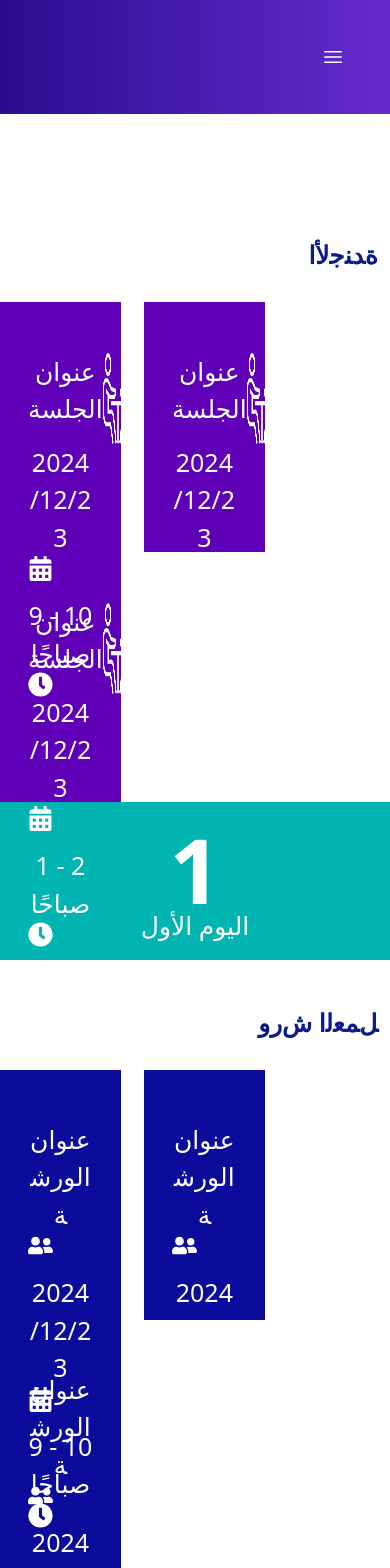
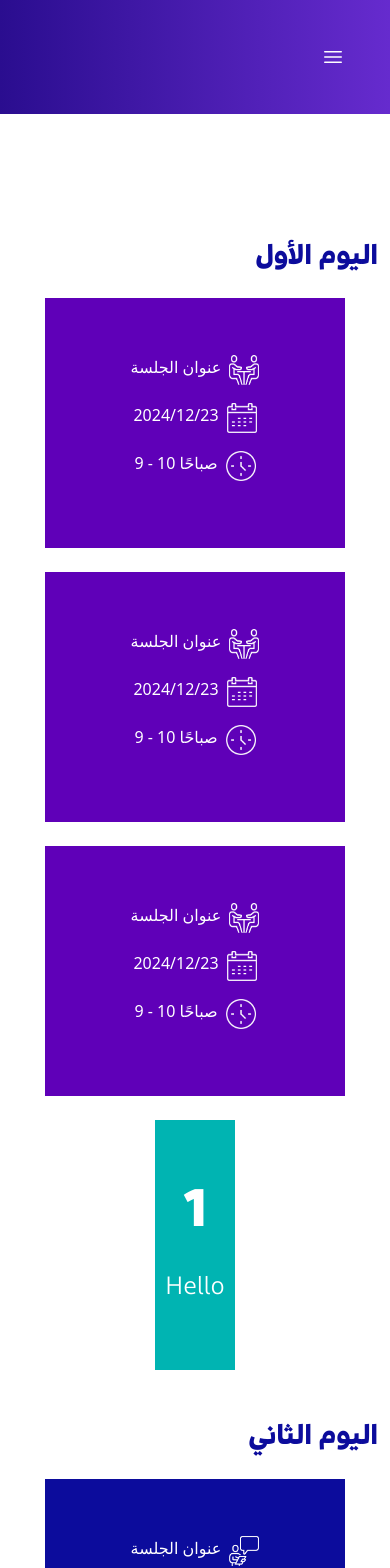
Before and after one commit to muiezarif/saudi-conference-front, a React (Create React App) app: page /cal in a window 390 px wide. Shown: the top 1568 px of the page. Built offline with nearby package versions, Linux system fonts and the light colour scheme.

Commit message:
responsive

```diff
--- a/src/App.js
+++ b/src/App.js
@@ -9,6 +9,8 @@
 import {BrowserRouter, Route, Routes} from "react-router-dom";
 import {Home} from "./pages/Home";
 import {RegMethodOne} from "./pages/RegMethodOne";
+import RegistrationForm3 from "./pages/RegistrationForm3";
+
 function App() {
     return (
         <BrowserRouter>
@@ -17,9 +19,9 @@
                 <Route path="/reg" element={<RegistrationForm/>}/>
                 <Route path="/reg1" element={<RegistrationForm1/>}/>
                 <Route path="/reg2" element={<RegistrationForm2/>}/>
+                <Route path="/reg3" element={<RegistrationForm3/>}/>
                 <Route path="/box" element={<BoxesDetails/>}/>
                 <Route path="/cal" element={<Calendar/>}/>
-                <Route path="/con" element={<ConferencePage/>}/>
                 <Route path="/regmethod" element={<RegMethodOne/>}/>
                 <Route path="/main" element={<MainPage/>}/>
             </Routes>
--- a/src/component/CustomNavbar.js
+++ b/src/component/CustomNavbar.js
@@ -10,9 +10,9 @@
 import "../style/fonts.css";
 
 const navigation = [
-    {name: 'المتحدثين', href: '/regmethod'},
-    {name: 'التسجيل', href: '/con'},
-    {name: 'الرعايات', href: '/box'},
+    {name: 'المتحدثين', href: ''},
+    {name: 'التسجيل', href: '/reg3'},
+    {name: 'الرعايات', href: '/regmethod'},
     {name: 'الجهات والرعاة', href: '/reg2'},
     {name: 'المركز الإعلامي', href: '/reg1'},
     {name: 'الأجندة وورش العمل', href: '/cal'},
--- a/src/pages/Calendar.js
+++ b/src/pages/Calendar.js
@@ -1,120 +1,164 @@
 import React from 'react';
-import {Card, CardBody, Col, Container, Row} from 'reactstrap';
-import {FaCalendarAlt, FaClock, FaUserFriends} from 'react-icons/fa';
+import {Col, Container, Row} from 'reactstrap';
 import 'bootstrap/dist/css/bootstrap.min.css';
 import {Base} from "../component/Base";
 import iconSit from "../asset/icon_sit.png";
+import iconCal from "../asset/icon_calender.png";
+import iconClock from "../asset/icon_clock.png";
+import iconWrite from "../asset/icon_write.png";
 
 
 const Calendar = () => {
-    const workshops = [
-        {title: 'عنوان الورشة', date: '2024/12/23', time: '9 - 10 صباحًا'},
-        {title: 'عنوان الورشة', date: '2024/12/23', time: '11 - 12 صباحًا'},
-        {title: 'عنوان الورشة', date: '2024/12/23', time: '1 - 2 صباحًا'},
-    ];
-    const workshops2 = [
-        {title: 'عنوان الجلسة', date: '2024/12/23', time: '9 - 10 صباحًا', img: iconSit},
-        {title: 'عنوان الجلسة', date: '2024/12/23', time: '11 - 12 صباحًا', img: iconSit},
-        {title: 'عنوان الجلسة', date: '2024/12/23', time: '1 - 2 صباحًا', img: iconSit},
-    ];
-    const style = {
-        card: {
-            // height: '250px',
-            // width: 'auto',
-            border: 'none',
-            backgroundColor: 'transparent',
-            textAlign: "center",
-            // display: 'flex',
-            // alignItems: 'center',
-            // textAlign: 'right',
-            // justifyContent: 'center',
-            marginTop: '35px'
+    const headingData = {
+        firstHeading: "اليوم الأول",
+        secondHeading: "اليوم الثاني"
+    }
+    const data = [
+        {
+            title: 'عنوان الجلسة',
+            titleIcon: iconSit,
+            date: '2024/12/23',
+            dateIcon: iconCal,
+            time: '9 - 10 صباحًا',
+            timeIcon: iconClock
         },
-        cardParagraph: {
-            fontSize: '25px',
-            color: 'white'
+        {
+            title: 'عنوان الجلسة',
+            titleIcon: iconSit,
+            date: '2024/12/23',
+            dateIcon: iconCal,
+            time: '9 - 10 صباحًا',
+            timeIcon: iconClock
         },
-        imageStyle: {
-            width: "30px"
+        {
+            title: 'عنوان الجلسة',
+            titleIcon: iconSit,
+            date: '2024/12/23',
+            dateIcon: iconCal,
+            time: '9 - 10 صباحًا',
+            timeIcon: iconClock
         }
-    }
+    ]
+
+    const data2 = [
+        {
+            title: 'عنوان الجلسة',
+            titleIcon: iconWrite,
+            date: '2024/12/23',
+            dateIcon: iconCal,
+            time: '9 - 10 صباحًا',
+            timeIcon: iconClock
+        },
+        {
+            title: 'عنوان الجلسة',
+            titleIcon: iconWrite,
+            date: '2024/12/23',
+            dateIcon: iconCal,
+            time: '9 - 10 صباحًا',
+            timeIcon: iconClock
+        },
+        {
+            title: 'عنوان الجلسة',
+            titleIcon: iconWrite,
+            date: '2024/12/23',
+            dateIcon: iconCal,
+            time: '9 - 10 صباحًا',
+            timeIcon: iconClock
+        }
+    ]
     return (
         <Base>
-            <Container className="my-5">
-                <Row>
-                    <Col className="text-center">
-                        <h2 style={{color: '#0b1a8a', textAlign: 'right', fontWeight: 'bold'}}> ﺓﺪﻨﺟﻷﺍ</h2>
+            <Container>
+                <h1 style={{
+                    textAlign: "right",
+                    fontFamily: "DiodrumBold",
+                    marginBottom: "25px",
+                    color: "#0c0c9c"
+                }}>{headingData.firstHeading}</h1>
+                <Row style={{display: "flex", justifyContent: "center"}}>
+                    <Col xs={12} md={6} lg={10} xl={10} className="d-flex justify-content-center flex-wrap gap-4">
+                        {data.map(item => (
+                            <div style={{
+                                backgroundColor: "#5f00b8",
+                                width: "300px",
+                                height: "250px",
+                                alignContent: "center",
+                            }}>
+                                <div className="d-flex justify-content-center gap-2 mb-2">
+                                    < p className="text-white">{item.title}</p>
+                                    <img src={item.titleIcon} alt="" style={{width: "30px", height: "30px"}}/>
+                                </div>
+                                <div className="d-flex justify-content-center gap-2 mb-2">
+                                    <p className="text-white">{item.date}</p>
+                                    <img src={item.dateIcon} alt="" style={{width: "30px", height: "30px"}}/>
+                                </div>
+                                <div className="d-flex justify-content-center gap-2">
+                                    <p className="text-white">{item.time}</p>
+                                    <img src={item.timeIcon} alt="" style={{width: "30px", height: "30px"}}/>
+                                </div>
+                            </div>
+                        ))
+                        }
+                        <div style={{
+                            backgroundColor: "#00b4b2",
+                            width: "80px",
+                            height: "250px",
+                            alignContent: "center",
+                            textAlign: "center",
+                            color: "white"
+                        }}>
+                            <p style={{fontFamily: "DiodrumBold", fontSize: "55px"}}>1</p>
+                            <p style={{fontFamily: "DiodrumRegular", fontSize: "25px"}}>Hello</p>
+                        </div>
                     </Col>
                 </Row>
 
-                <Row className="mt-4">
-                    <Col md="11">
-                        <Row style={{columnGap: '23px'}}>
-                            {workshops2.map((workshop, index) => (
-                                <Col key={index} md="4" style={{background: "#5f00b8", width: '31%', height: '250px'}}>
-                                    <Card className="" style={style.card}>
-                                        <CardBody>
-                                            <div className="d-flex">
-                                                <p style={style.cardParagraph}>{workshop.title}</p>
-                                                <img src={workshop.img} style={style.imageStyle}/>
-                                            </div>
-                                            <p style={{fontSize: '25px', color: 'white'}}>{workshop.date} <FaCalendarAlt
-                                                color="white"/></p> {/* Icon and Dynamic Date with Larger Font */}
-                                            <p style={{fontSize: '25px', color: 'white'}}>{workshop.time} <FaClock
-                                                color="white"/></p> {/* Icon and Dynamic Time with Larger Font */}
-                                        </CardBody>
-                                    </Card>
-                                </Col>
-                            ))}
-                        </Row>
-                    </Col>
-
-                    <Col md="1" className="text-white d-flex align-items-center justify-content-center"
-                         style={{backgroundColor: "#00b4b2"}}>
-                        <div className='text-center'>
-                            <strong style={{fontSize: '90px'}}>1</strong>
-                            <p style={{fontSize: '25px', marginTop: '-30px'}}>اليوم الأول</p>
+                <h1 style={{
+                    textAlign: "right",
+                    marginTop: "50px",
+                    fontFamily: "DiodrumBold",
+                    marginBottom: "25px",
+                    color: "#0c0c9c"
+                }}>{headingData.secondHeading}</h1>
+                <Row style={{display: "flex", justifyContent: "center"}}>
+                    <Col xs={12} md={6} lg={10} xl={10} className="d-flex justify-content-center flex-wrap gap-4">
+                        {data2.map(item => (
+                            <div style={{
+                                backgroundColor: "#0c0c9c",
+                                width: "300px",
+                                height: "250px",
+                                alignContent: "center",
+                            }}>
+                                <div className="d-flex justify-content-center gap-2 mb-2">
+                                    < p className="text-white">{item.title}</p>
+                                    <img src={item.titleIcon} alt="" style={{width: "30px", height: "30px"}}/>
+                                </div>
+                                <div className="d-flex justify-content-center gap-2 mb-2">
+                                    <p className="text-white">{item.date}</p>
+                                    <img src={item.dateIcon} alt="" style={{width: "30px", height: "30px"}}/>
+                                </div>
+                                <div className="d-flex justify-content-center gap-2">
+                                    <p className="text-white">{item.time}</p>
+                                    <img src={item.timeIcon} alt="" style={{width: "30px", height: "30px"}}/>
+                                </div>
+                            </div>
+                        ))
+                        }
+                        <div style={{
+                            backgroundColor: "#00b4b2",
+                            width: "80px",
+                            height: "250px",
+                            alignContent: "center",
+                            textAlign: "center",
+                            color: "white"
+                        }}>
+                            <p style={{fontFamily: "DiodrumBold", fontSize: "55px"}}>1</p>
+                            <p style={{fontFamily: "DiodrumRegular", fontSize: "25px"}}>Hello</p>
                         </div>
-
-                    </Col>
-                </Row>
-                <Row className='mt-5'>
-                    <Col className="text-center">
-                        <h2 style={{color: '#0b1a8a', textAlign: 'right', fontWeight: 'bold'}}>ﻞﻤﻌﻟﺍ ﺵﺭﻭ</h2>
-                    </Col>
-                </Row>
-                <Row className="mt-4">
-                    <Col md="11">
-                        <Row style={{columnGap: '23px'}}>
-                            {workshops.map((workshop, index) => (
-                                <Col key={index} md="4" style={{background: "#0c0c9c", width: '31%', height: '250px'}}>
-                                    <Card className="" style={style.card}>
-                                        <CardBody>
-                                            <p style={{fontSize: '25px', color: 'white'}}>{workshop.title}
-                                                <FaUserFriends color="white"/></p>
-                                            <p style={{fontSize: '25px', color: 'white'}}>{workshop.date} <FaCalendarAlt
-                                                color="white"/></p>
-                                            <p style={{fontSize: '25px', color: 'white'}}>{workshop.time} <FaClock
-                                                color="white"/></p>
-                                        </CardBody>
-                                    </Card>
-                                </Col>
-                            ))}
-                        </Row>
-                    </Col>
-
-                    <Col md="1" className="text-white d-flex align-items-center justify-content-center"
-                         style={{backgroundColor: "#00b4b2"}}>
-                        <div className='text-center'>
-                            <strong style={{fontSize: '90px'}}>2</strong>
-                            <p style={{fontSize: '25px', marginTop: '-30px'}}>اليوم الثاني</p>
-                        </div>
-
                     </Col>
                 </Row>
             </Container>
         </Base>
     );
 };
-
 export default Calendar
--- /dev/null
+++ b/src/pages/RegistrationForm3.js
@@ -0,0 +1,133 @@
+import React from 'react';
+import {Col, Container, Form, FormGroup, Input, Label, Row} from 'reactstrap';
+import {Base} from "../component/Base";
+
+const RegistrationForm2 = () => {
+    const style = {
+        dot: {
+            backgroundColor: '#545454',
+            height: '3px',
+            width: '3px',
+            borderRadius: '5px',
+            margin: "10px 0 0 10px"
+        },
+        textField: {
+            backgroundColor: 'rgb(237, 237, 237)',
+            borderRadius: '20px',
+            color: '#ffffff',
+            textAlign: 'right'
+        }
+    }
+    const formData = {
+        firstLabel: "ﺍﻻﺳﻢ ﺍﻷﻭﻝ",
+        secondLabel: "اسم ﺍﻟﻌﺎﺋﻠﺔ",
+        thirdLabel: "البريد الإلكتروني",
+        fourthLabel: "رقم الجوال",
+        fifthLabel: "ﺍﺳﻢ ﺍﻟﺠﻬﺔ",
+        sixthLabel: "ﺍﻟﻤﺴﻤﻰ ﺍﻟﻮﻇﻴﻔﻲ",
+        seventhLabel: "ﻧﻮﻉ ﺍﻟﻌﻀﻮﻳﺔ",
+        eightLabel: "ﺭﻗﻢ ﺍﻟﻌﻀﻮﻳﺔ"
+    }
+
+    return (
+        <Base>
+            <Container className="mt-5">
+                <Row>
+                    <Col className="text-center">
+                        <h2 style={{color: '#0b1a8a', textAlign: 'right', fontFamily: "DiodrumBold"}}>فئات التذاكر</h2>
+                        <h3 style={{color: '#009688', textAlign: 'right', fontFamily: "DiodrumBold"}}>:مزايا فئة
+                            VIP</h3>
+                    </Col>
+                </Row>
+                <Row className='mt-2' style={{textAlign: "right", fontFamily: "DiodrumRegular"}}>
+                    <Col style={{gap: '12px'}}>
+                        <div className="d-inline-flex" style={{paddingRight: '100px'}}>
+                            <p style={style.para}>ضيافة</p>
+                            <div style={style.dot}/>
+                        </div>
+                        <div className="d-inline-flex">
+                            <p style={style.para}>ﺣﻀﻮﺭ ﻭﺭﺵ ﺍﻟﻌﻤﻞ ﻭﺍﻟﺠﻠﺴﺎﺕ ﺍﻟﺤﻮﺍﺭﻳﺔ</p>
+                            <div style={style.dot}/>
+                        </div>
+                    </Col>
+                </Row>
+                <Row>
+                    <Col className="text-center m-2">
+                        <h4 className="" style={{color: '#333', textAlign: 'right', fontFamily: "DiodrumBold"}}>بيانات
+                            التسجيل
+                            الرئيسية</h4>
+                    </Col>
+                </Row>
+                <Form style={{textAlign: 'right', fontFamily: "DiodrumRegular"}}>
+                    <Row form>
+                        <Col md={6}>
+                            <FormGroup>
+                                <Label for="firstName" style={{textAlign: 'right'}}>الاسم الأول</Label>
+                                <Input type="text" name="firstName" id="firstName" placeholder=""
+                                       style={style.textField}/>
+                            </FormGroup>
+                        </Col>
+                        <Col md={6} style={{textAlign: 'right'}}>
+                            <FormGroup>
+                                <Label for="email">البريد الإلكتروني</Label>
+                                <Input type="email" name="email" id="email" placeholder="" style={style.textField}/>
+                            </FormGroup>
+                        </Col>
+                    </Row>
+
+                    <Row form>
+                        <Col md={6}>
+                            <FormGroup>
+                                <Label for="phone">رقم الجوال</Label>
+                                <Input type="text" name="phone" id="phone" placeholder="" style={style.textField}/>
+                            </FormGroup>
+                        </Col>
+                        <Col md={6}>
+                            <FormGroup>
+                                <Label for="jobTitle">المسمى الوظيفي</Label>
+                                <Input type="text" name="jobTitle" id="jobTitle" placeholder=""
+                                       style={style.textField}/>
+                            </FormGroup>
+                        </Col>
+                    </Row>
+
+                    <Row form>
+                        <Col md={6}>
+                            <FormGroup>
+                                <Label for="organization">اسم الجهة</Label>
+                                <Input type="text" name="organization" id="organization" placeholder=""
+                                       style={style.textField}/>
+                            </FormGroup>
+                        </Col>
+                        <Col md={6}>
+                            <FormGroup>
+                                <Label for="membershipNumber">رقم العضوية</Label>
+                                <Input type="text" name="membershipNumber" id="membershipNumber" placeholder=""
+                                       style={style.textField}/>
+                            </FormGroup>
+                        </Col>
+                    </Row>
+
+                    <Row form>
+                        <Col md={6}>
+                            <FormGroup>
+                                <Label for="familyName">اسم العائلة</Label>
+                                <Input type="text" name="familyName" id="familyName" placeholder=""
+                                       style={style.textField}/>
+                            </FormGroup>
+                        </Col>
+                        <Col md={6}>
+                            <FormGroup>
+                                <Label for="membershipType">نوع العضوية</Label>
+                                <Input type="text" name="membershipNumber" id="membershipNumber" placeholder=""
+                                       style={style.textField}/>
+                            </FormGroup>
+                        </Col>
+                    </Row>
+                </Form>
+            </Container>
+        </Base>
+    );
+};
+
+export default RegistrationForm2;
```
